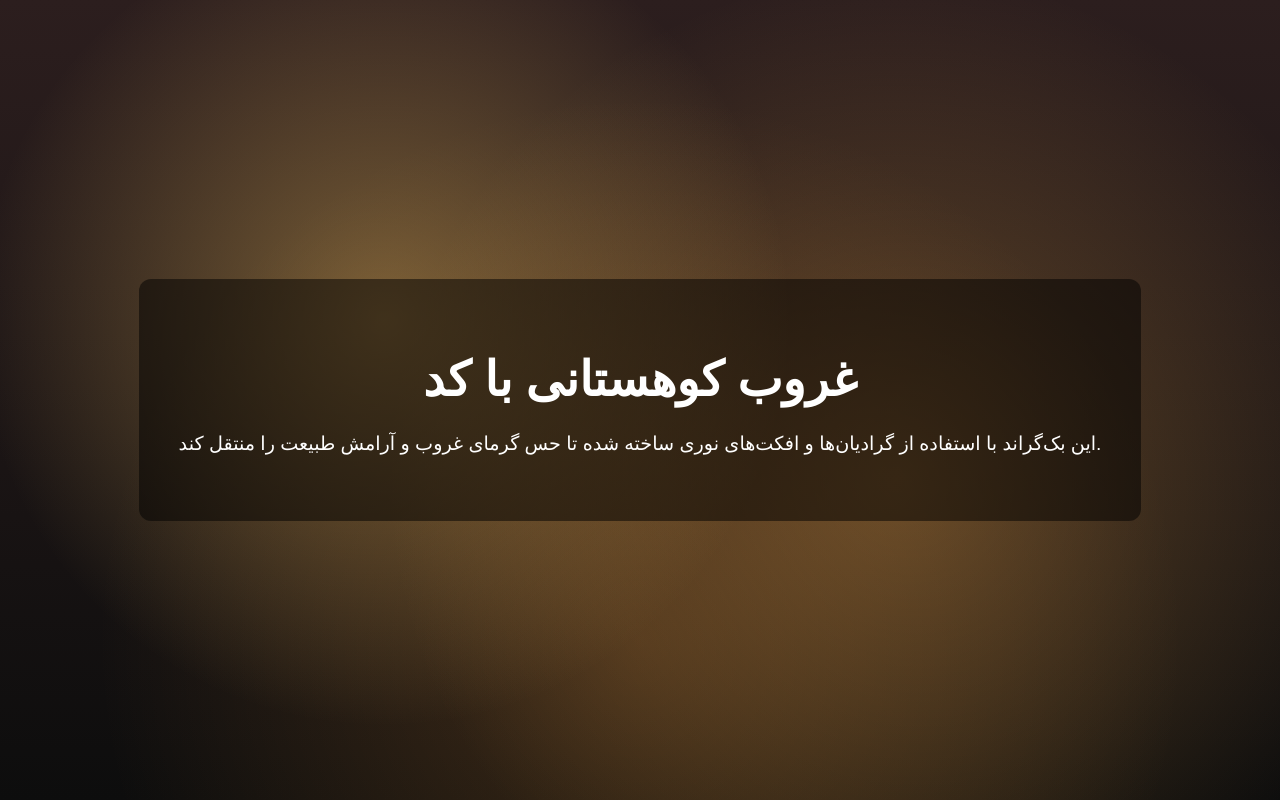
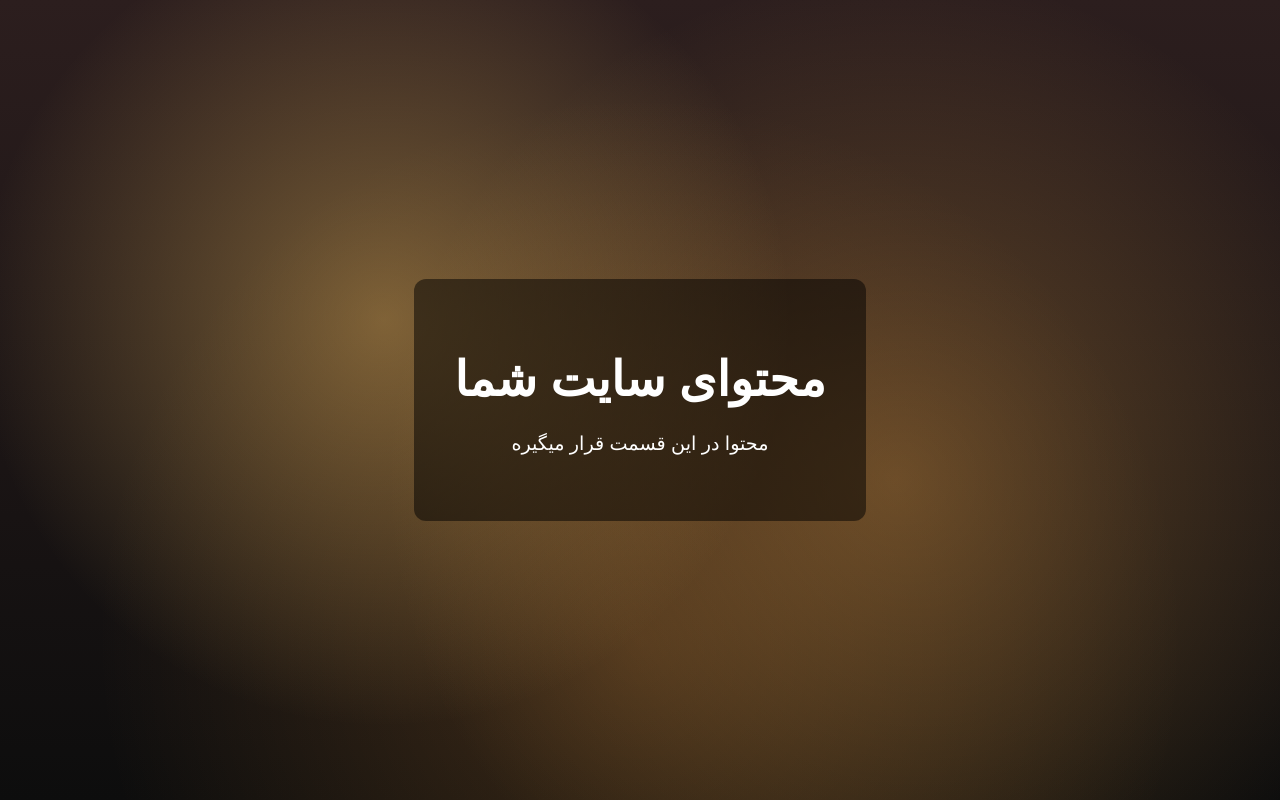
Before and after one commit to mahdiklidari190/M, a plain HTML site: page index.html in a window 1280 px wide. Drawn offline with Linux system fonts and the light colour scheme.

Commit message:
Update index.html

```diff
--- a/index.html
+++ b/index.html
@@ -3,7 +3,7 @@
 <head>
   <meta charset="UTF-8">
   <meta name="viewport" content="width=device-width, initial-scale=1.0">
-  <title>بک‌گراند کوهستانی با کد</title>
+  <title>بک‌گراند</title>
   <style>
     body {
       margin: 0;
@@ -42,8 +42,8 @@
 </head>
 <body>
   <div class="overlay">
-    <h1>غروب کوهستانی با کد</h1>
-    <p>این بک‌گراند با استفاده از گرادیان‌ها و افکت‌های نوری ساخته شده تا حس گرمای غروب و آرامش طبیعت را منتقل کند.</p>
+    <h1>محتوای سایت شما</h1>
+    <p>محتوا در این قسمت قرار میگیره</p>
   </div>
 </body>
 </html>
```
